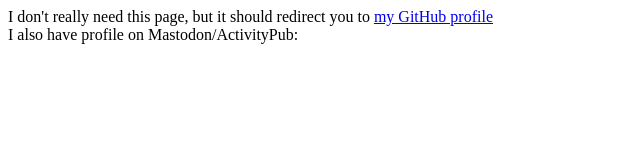
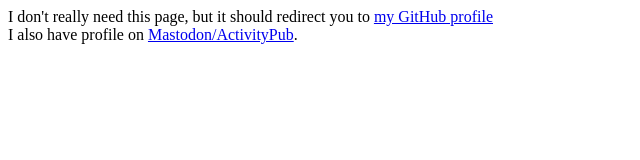
Before and after one commit to a1batross/a1batross.github.io, a plain HTML site: page index.html in a window 1280 px wide. Shown: the whole page, without its empty margins (0-640 px from the left). Drawn offline with Linux system fonts and the light colour scheme.

Commit message:
index.html: correct Mastodon link

```diff
--- a/index.html
+++ b/index.html
@@ -3,4 +3,4 @@
 </head>
 
 I don't really need this page, but it should redirect you to <a href="https://github.com/a1batross">my GitHub profile</a><br>
-I also have profile on Mastodon/ActivityPub: <a rel=me href="https://niu.moe/@a1batross"></a>
+I also have profile on <a rel=me href="https://niu.moe/@a1batross">Mastodon/ActivityPub</a>.
```
